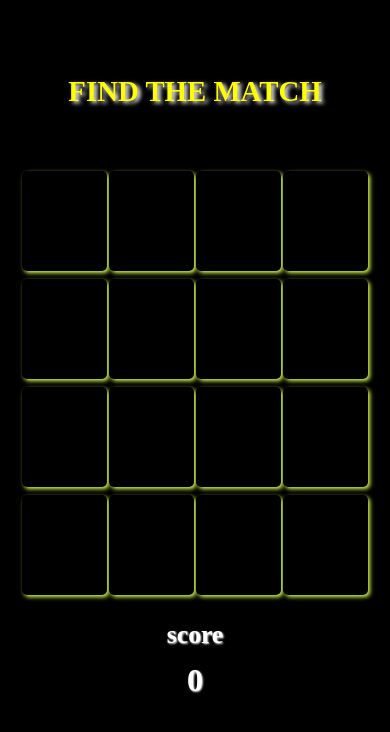
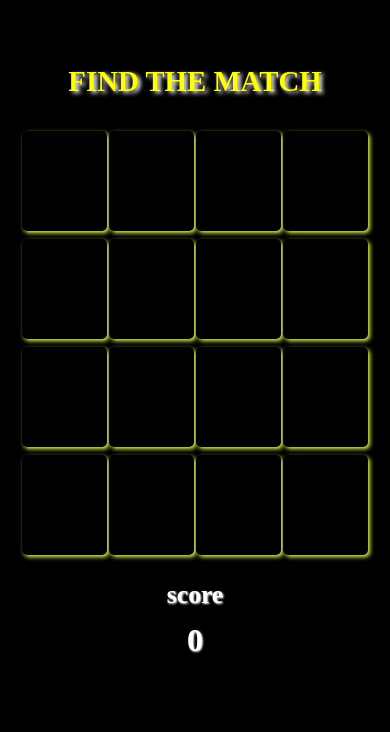
Before and after one commit to AbotulaKarthik/Match-Mania---A-Fun-Memory-Card-Matching-Game, a plain HTML site: page index.html in a window 390 px wide. Drawn offline with Linux system fonts and the light colour scheme.

Commit message:
slight changes in media queries for mobile screen optimization

```diff
--- a/style.css
+++ b/style.css
@@ -94,7 +94,7 @@ body{
 @media screen and (max-width:500px) {
     .box{
         width: 90%;
-        margin-top: 50px;
+        margin-top: 20px;
     }
     .card{
         width: 24%;
@@ -103,7 +103,7 @@ body{
     }
     .h1{
         font-size: 1.8rem;
-        margin-top: 35px;
+        margin-top: 25px;
     }
     .score{
         width: 160px;
```
